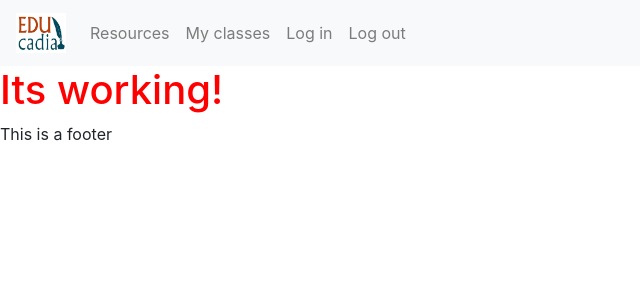
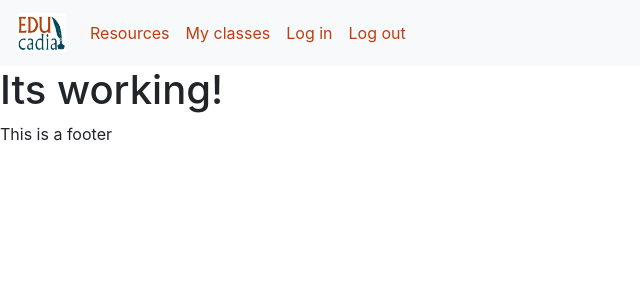
Before and after one commit to AwsSG/educadia, a Django app: page / in a window 1280 px wide. Shown: the top 300 px of the page, without its empty margins (0-640 px from the left). Run offline with Django 3.2, Linux system fonts and the light colour scheme; some libraries are stand-ins or nearby versions.

Commit message:
added styling to navbar

```diff
--- a/home/templates/home/index.html
+++ b/home/templates/home/index.html
@@ -1,5 +1,5 @@
 {% extends "base.html" %}
 {% block content %}
 
-<h1 class="testcss">Its working!</h1>
+<h1 class="">Its working!</h1>
 {% endblock %}
--- a/static/css/main.css
+++ b/static/css/main.css
@@ -1,10 +1,21 @@
-/* color palette
+/* color palette (generated with adobe color)
 #F2F2F2
 #BF3111
 #BF3E0F
 #025159
-#034959 */
+#034959
+*/
 
-.testcss {
-    color: red;
+/* ----------- base template styling */
+
+.rounded {
+    border-radius: 10%;
 }
+
+nav div ul li a {
+    color: #BF3E0F;
+}
+
+nav div ul li a:hover {
+    color: #034959;
+}
--- a/templates/base.html
+++ b/templates/base.html
@@ -18,9 +18,9 @@
 <body>
     <header>
         <!-- main nav -->
-        <nav class="navbar navbar-expand-lg navbar-light bg-light">
+        <nav class="navbar navbar-expand-lg bg-light">
             <a class="navbar-brand" href="#">
-                <img src="{{ MEDIA_URL }}logo.jpg" width="50" height="40" alt="educadia logo">
+                <img class="rounded" src="{{ MEDIA_URL }}logo.jpg" width="50" height="40" alt="educadia logo">
             </a>
             <button class="navbar-toggler" type="button" data-toggle="collapse" data-target="#navbarSupportedContent"
                 aria-controls="navbarSupportedContent" aria-expanded="false" aria-label="Toggle navigation">
```
